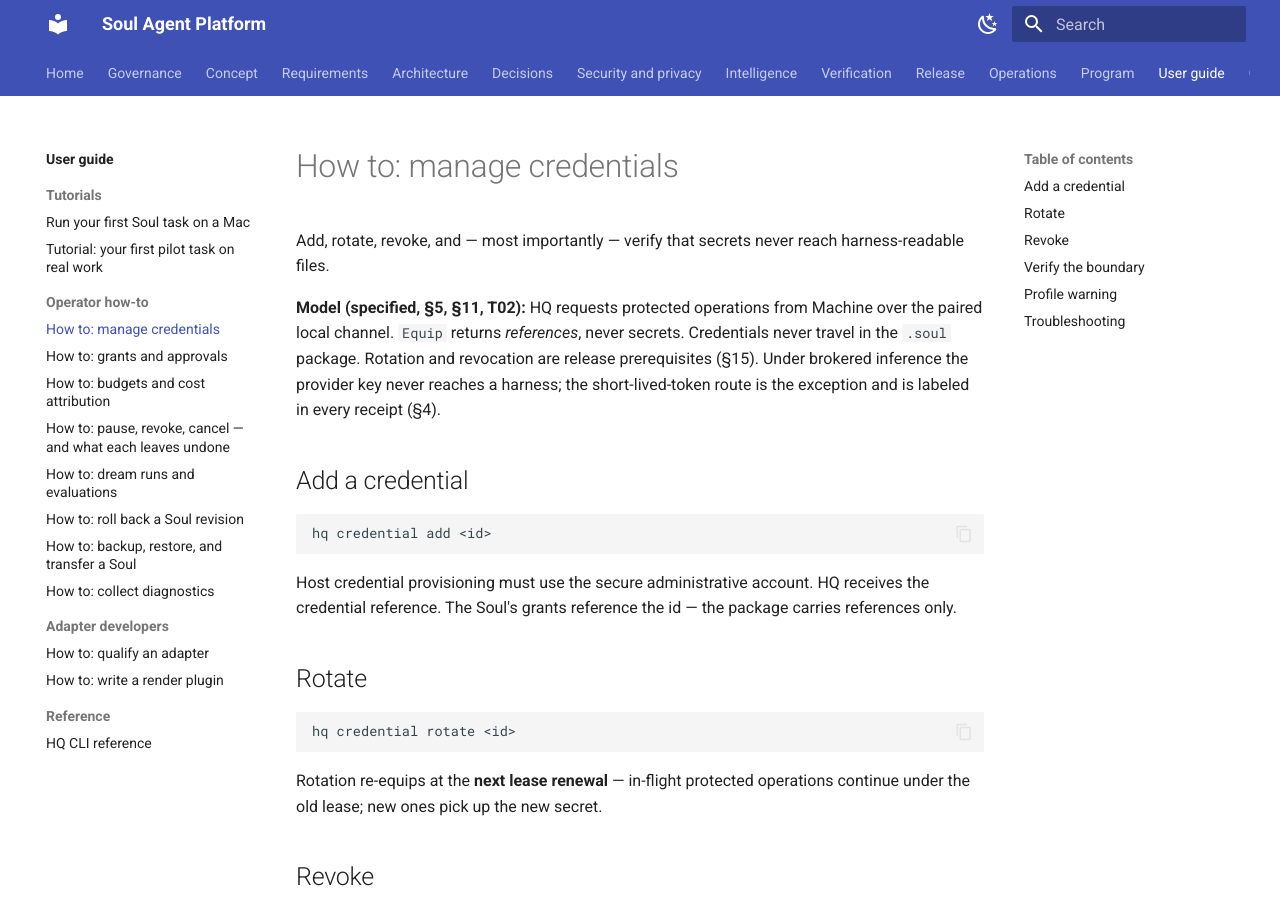
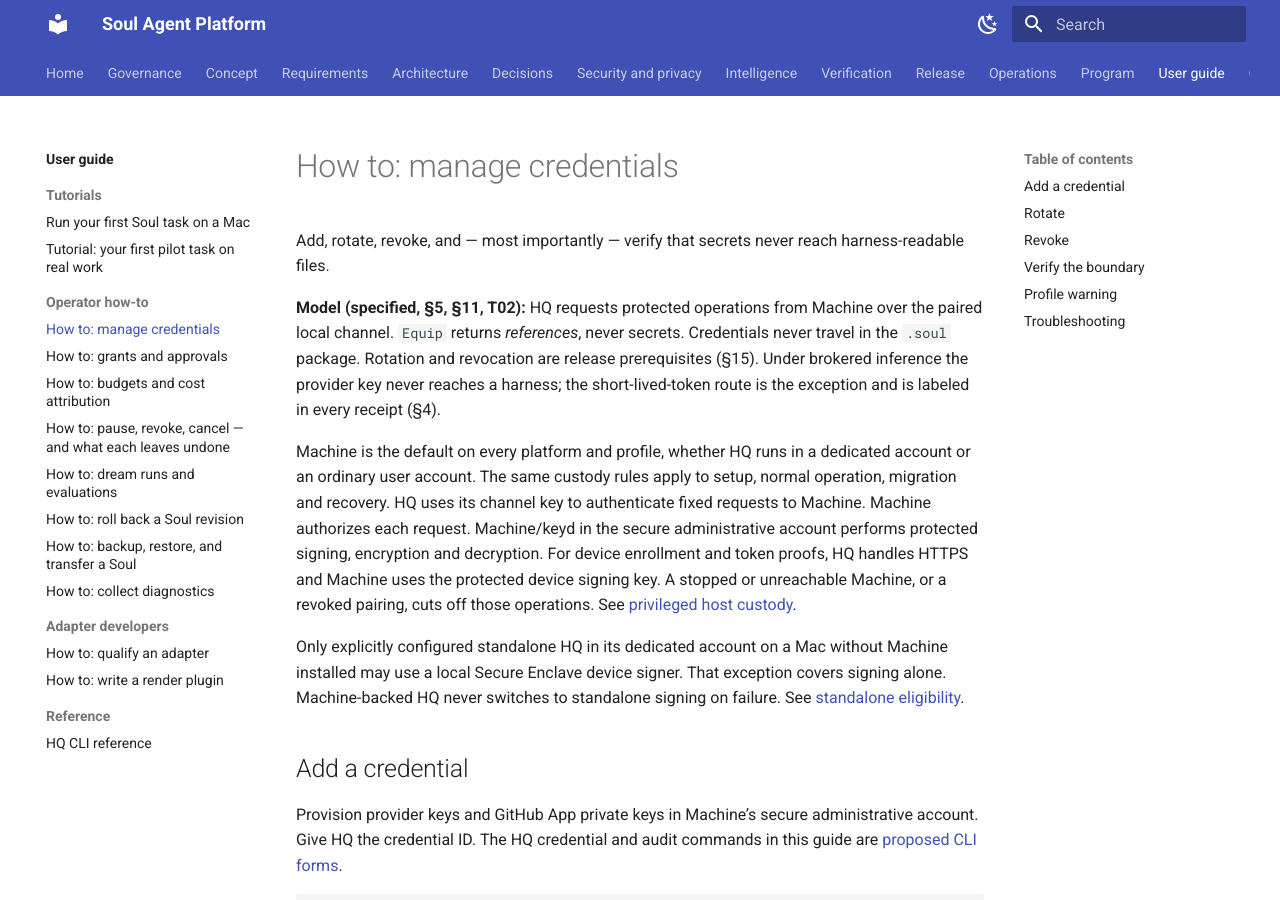
Before and after one commit to true-line/agent-bot-platform, an MkDocs documentation site: the page built from docs/user-guide/how-to/credentials.md, in a window 1280 px wide and 900 px high. Built offline with MkDocs 1.6.1 and Material for MkDocs 9.7.7, drawn with Linux system fonts in a browser that asks for light colours; some of the changed text lies outside the part shown.

Commit message:
Correct the credential locations in pilot and recovery instructions
Agent-Bot-Write: ghw_fd34137498b4ba23
Agent-Bot-Session: fa2486d94751

````diff
--- a/docs/user-guide/how-to/credentials.md
+++ b/docs/user-guide/how-to/credentials.md
@@ -17,13 +17,31 @@ package. Rotation and revocation are release prerequisites (§15).
 Under brokered inference the provider key never reaches a harness; the
 short-lived-token route is the exception and is labeled in every receipt (§4).
 
+Machine is the default on every platform and profile, whether HQ runs in a
+dedicated account or an ordinary user account. The same custody rules apply
+to setup, normal operation, migration and recovery. HQ uses its channel key
+to authenticate fixed requests to Machine. Machine authorizes each request.
+Machine/keyd in the secure administrative account performs protected signing,
+encryption and decryption. For device enrollment and token proofs, HQ handles
+HTTPS and Machine uses the protected device signing key. A stopped or
+unreachable Machine, or a revoked pairing, cuts off those operations. See
+[privileged host custody](../../04-decisions/PDR-0091-host-privileged-custody.md).
+
+Only explicitly configured standalone HQ in its dedicated account on a Mac
+without Machine installed may use a local Secure Enclave device signer. That
+exception covers signing alone. Machine-backed HQ never switches to standalone
+signing on failure. See [standalone eligibility](../../04-decisions/PDR-0093-standalone-hq-secure-enclave-signing.md).
+
 ## Add a credential
+
+Provision provider keys and GitHub App private keys in Machine’s secure
+administrative account. Give HQ the credential ID. The HQ credential and
+audit commands in this guide are [proposed CLI forms](../reference/cli.md).
 
 ```bash
 hq credential add <id>
 ```
 
-Host credential provisioning must use the secure administrative account. HQ receives the credential reference.
 The Soul's grants reference the id — the package carries references only.
 
 ## Rotate
````
Also changed, not shown: other parts of docs/user-guide/how-to/credentials.md (+1 -1 lines), docs/09-operations/runbooks/hq-restart.md (+5 -4 lines), docs/user-guide/how-to/backup-restore-transfer.md (+4 -3 lines), docs/user-guide/reference/cli.md (+2 -2 lines), docs/user-guide/tutorials/first-pilot-task.md (+6 -4 lines).
